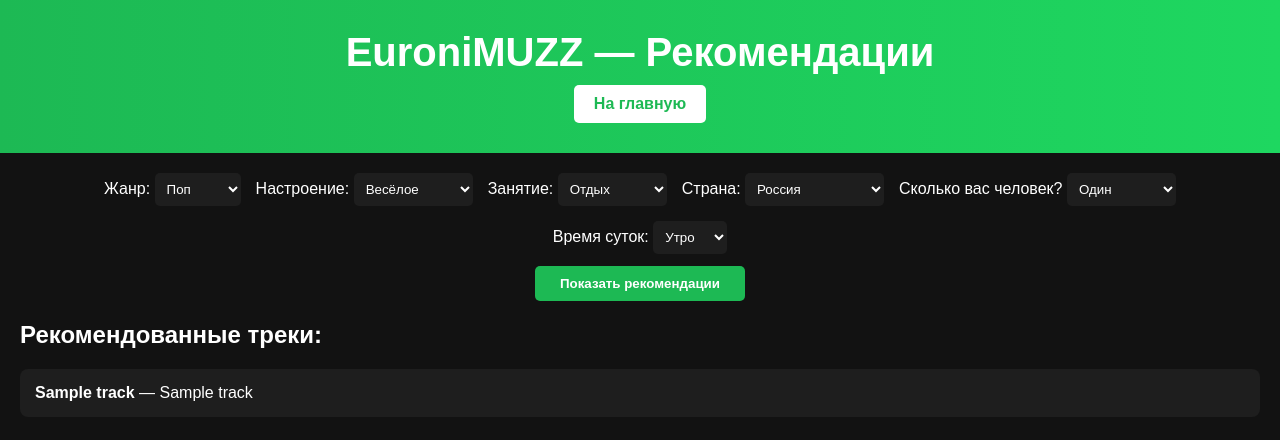
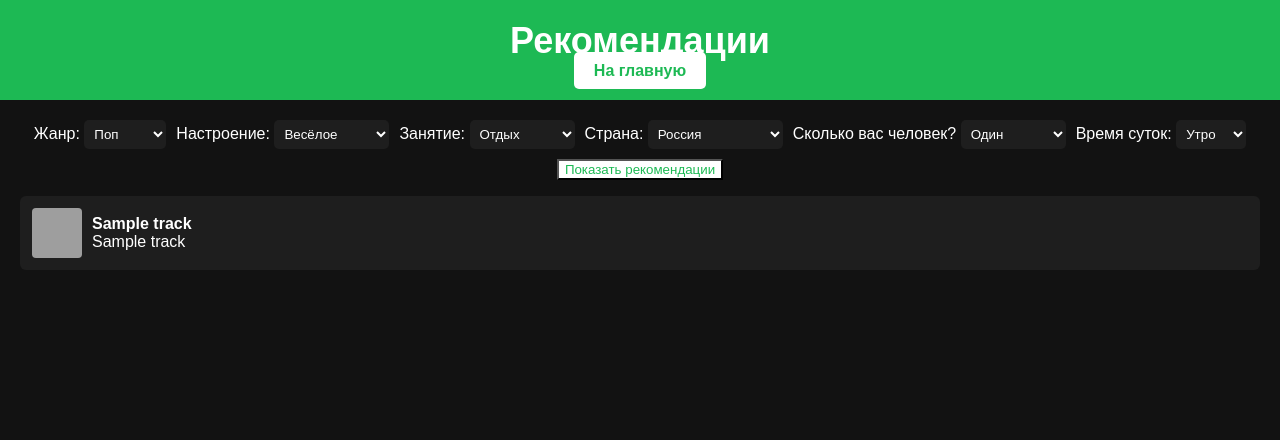
Before and after one commit to ukrainecila6-ctrl/EuroniMUZZ, a Flask app: page /recommend in a window 1280 px wide. Shown: the top 440 px of the page. Run offline with Flask 3, Linux system fonts and the light colour scheme; a database or web service that is not in the repository returns one stand-in record (values such as "Sample title"); data that the repository does not hold is empty; grey boxes are pictures that could not be loaded.

Commit message:
Обновил дизайн и добавил титульную страницу

```diff
--- a/app.py
+++ b/app.py
@@ -5,7 +5,6 @@ app = Flask(__name__)
 
 @app.route('/')
 def home():
-    # Титульная страница
     return render_template('home.html')
 
 @app.route('/search', methods=['GET', 'POST'])
--- a/static/style.css
+++ b/static/style.css
@@ -1,22 +1,21 @@
 body { font-family:'Arial',sans-serif; background:#121212; color:#fff; margin:0; padding:0; }
-header { background: linear-gradient(90deg, #1DB954, #1ed760); padding:30px; text-align:center; display:flex; flex-direction:column; align-items:center; }
-header h1 { margin:0 0 10px 0; font-size:40px; }
-header p { font-size:18px; margin-bottom:15px; }
-header .home-buttons, header .search-form { display:flex; gap:15px; flex-wrap:wrap; justify-content:center; }
-header input[type="text"] { padding:10px; width:250px; max-width:90%; border:none; border-radius:5px; }
-header button, .btn { padding:10px 20px; border:none; border-radius:5px; background:#fff; color:#1DB954; font-weight:bold; cursor:pointer; text-decoration:none; display:inline-block; text-align:center; transition:0.3s; }
-header button:hover, .btn:hover { background:#f0f0f0; }
+header { background:#1DB954; padding:20px; text-align:center; }
+header h1 { margin:0; font-size:36px; }
+header p { margin:5px 0 15px; }
+header .btn, .search-form button { padding:10px 20px; border:none; border-radius:5px; background:#fff; color:#1DB954; font-weight:bold; cursor:pointer; text-decoration:none; }
+header .btn:hover, .search-form button:hover { background:#f0f0f0; }
+.search-form { display:flex; justify-content:center; gap:10px; margin-bottom:15px; }
+.search-form input[type="text"] { padding:8px; width:250px; border-radius:5px; border:none; }
 main { padding:20px; }
-.track-list { list-style:none; padding:0; display:flex; flex-direction:column; gap:12px; }
-.track-list li { background:#1e1e1e; padding:15px; border-radius:8px; cursor:pointer; transition:0.3s; }
+.track-list { list-style:none; padding:0; display:flex; flex-direction:column; gap:10px; }
+.track-list li { display:flex; align-items:center; gap:10px; background:#1e1e1e; padding:12px; border-radius:6px; cursor:pointer; transition:0.3s; }
 .track-list li:hover { background:#2e2e2e; }
-#player, #recPlayer { display:flex; align-items:center; justify-content:center; gap:10px; background:#1DB954; padding:12px; border-radius:8px; margin-top:20px; }
+.track-cover { width:50px; height:50px; object-fit:cover; border-radius:4px; }
+#player, #recPlayer { display:flex; align-items:center; justify-content:center; gap:10px; background:#1DB954; padding:10px; border-radius:6px; margin-top:20px; }
 #player.hidden, #recPlayer.hidden { display:none; }
-#progress, #recProgress { width:200px; }
-.recommend-form { display:flex; flex-direction:column; gap:12px; margin-bottom:20px; }
-.recommend-form .form-group { display:flex; flex-wrap:wrap; gap:15px; justify-content:center; }
-.recommend-form select { padding:8px; border-radius:5px; border:none; background:#1e1e1e; color:#fff; }
-.recommend-form button.btn { align-self:center; padding:10px 25px; background:#1DB954; color:#fff; }
-.recommend-form button.btn:hover { background:#17a44d; }
-@media(max-width:768px){ header h1{font-size:28px;} .recommend-form .form-group{flex-direction:column; align-items:center;} header .search-form{flex-direction:column;} header input[type="text"], header button{width:90%;} }
-@media(max-width:480px){ header h1{font-size:24px;} main{padding:10px;} .track-list li{padding:10px;} }
+input[type="range"] { width:150px; }
+.recommend-form { display:flex; flex-direction:column; gap:10px; }
+.recommend-form .form-group { display:flex; flex-wrap:wrap; gap:10px; justify-content:center; }
+.recommend-form select { padding:6px; border-radius:5px; border:none; background:#1e1e1e; color:#fff; }
+.recommend-form button { align-self:center; background:#fff; color:#1DB954; }
+@media(max-width:768px){ header h1{font-size:28px;} .search-form {flex-direction:column;} }
--- a/templates/recommend.html
+++ b/templates/recommend.html
@@ -3,15 +3,14 @@
 <head>
 <meta charset="UTF-8">
 <meta name="viewport" content="width=device-width, initial-scale=1.0">
-<title>EuroniMUZZ — Рекомендации</title>
+<title>Рекомендации — EuroniMUZZ</title>
 <link rel="stylesheet" href="{{ url_for('static', filename='style.css') }}">
 </head>
 <body>
 <header>
-<h1>EuroniMUZZ — Рекомендации</h1>
+<h1>Рекомендации</h1>
 <a href="{{ url_for('home') }}" class="btn">На главную</a>
 </header>
-
 <main>
 <form method="post" class="recommend-form">
     <div class="form-group">
@@ -72,11 +71,14 @@
 </form>
 
 {% if recommendations %}
-<h2>Рекомендованные треки:</h2>
 <ul id="recTrackList" class="track-list">
     {% for track in recommendations %}
     <li data-src="{{ track.previewUrl }}">
-        <strong>{{ track.trackName }}</strong> — {{ track.artistName }}
+        <img src="{{ track.artworkUrl100 }}" alt="Обложка" class="track-cover">
+        <div>
+            <strong>{{ track.trackName }}</strong><br>
+            {{ track.artistName }}
+        </div>
     </li>
     {% endfor %}
 </ul>
```
Also changed, not shown: static/script.js (+65 -36 lines), templates/home.html (+2 -6 lines), templates/index.html (+7 -4 lines).
